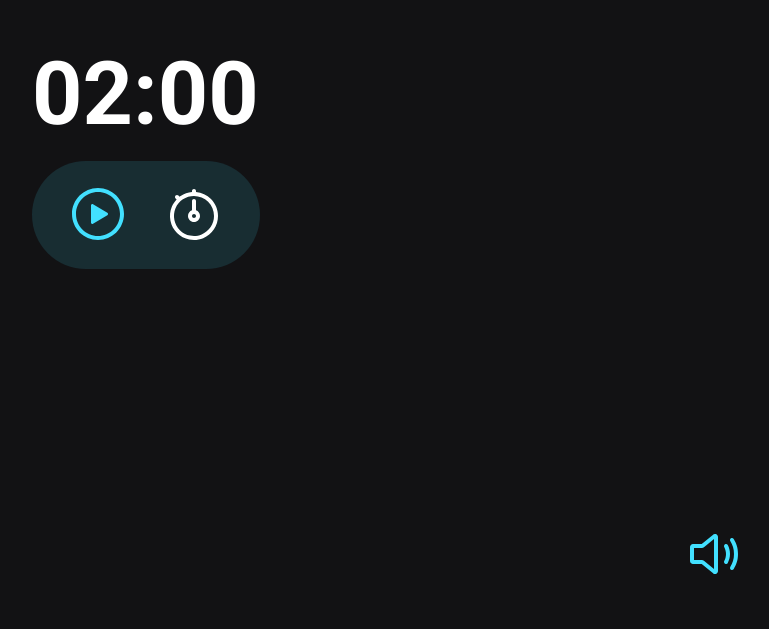
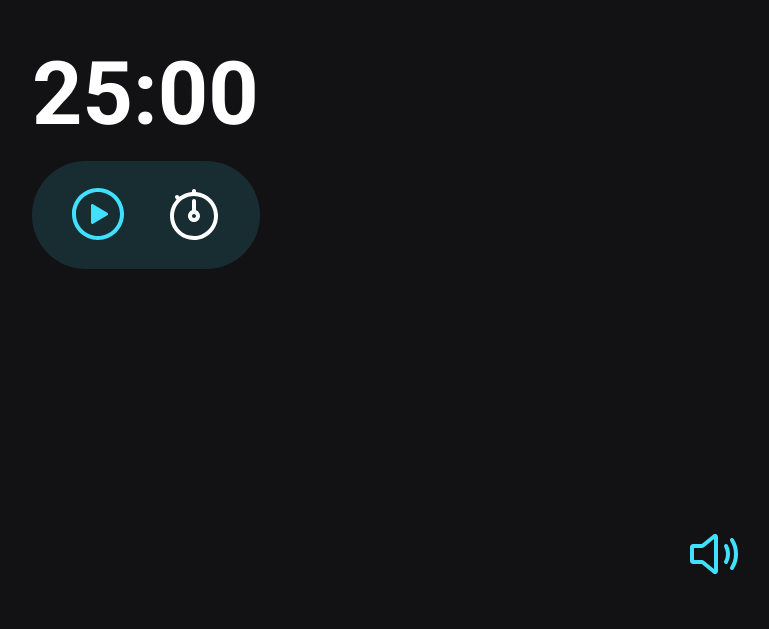
Before and after one commit to AlbertMiguel/alarme, a plain HTML site: page index.html in a window 1280 px wide. Shown: the part 171-800 px from the top of the page, without its empty margins (494-1263 px from the left). Drawn offline with Linux system fonts and the light colour scheme.

Commit message:
Update index.html

```diff
--- a/index.html
+++ b/index.html
@@ -14,7 +14,7 @@
 <body>
     <main>
         <div id="timer">
-            <span class="minutes">02</span>
+            <span class="minutes">25</span>
             <span>:</span>
             <span class="seconds">00</span>
         </div>
```
